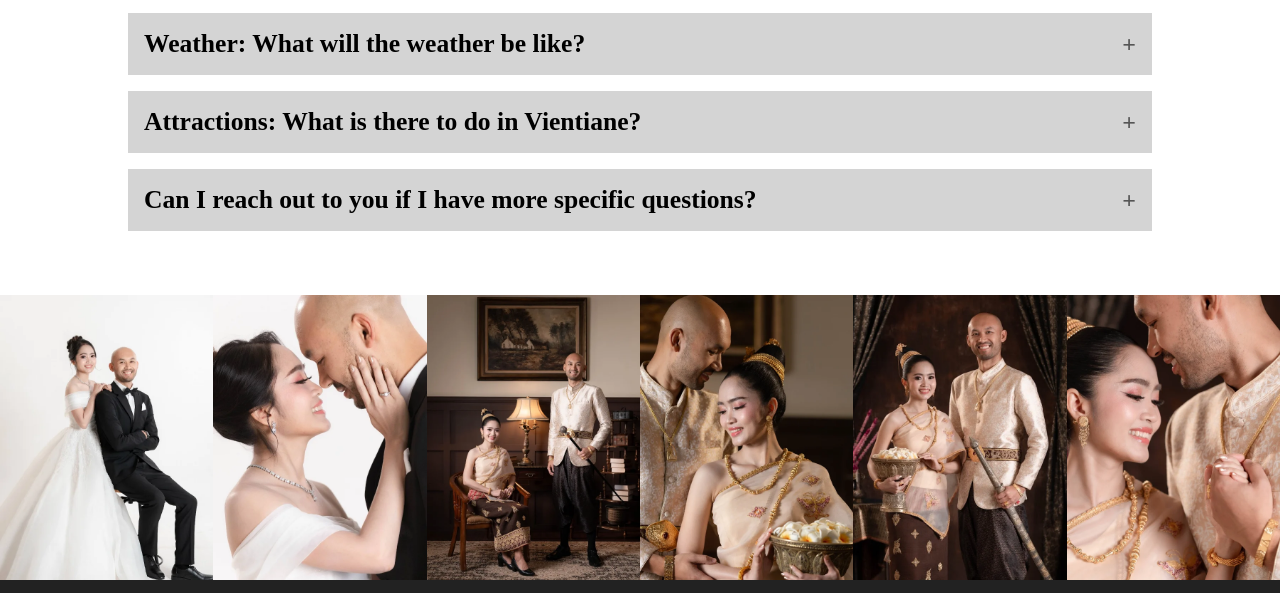
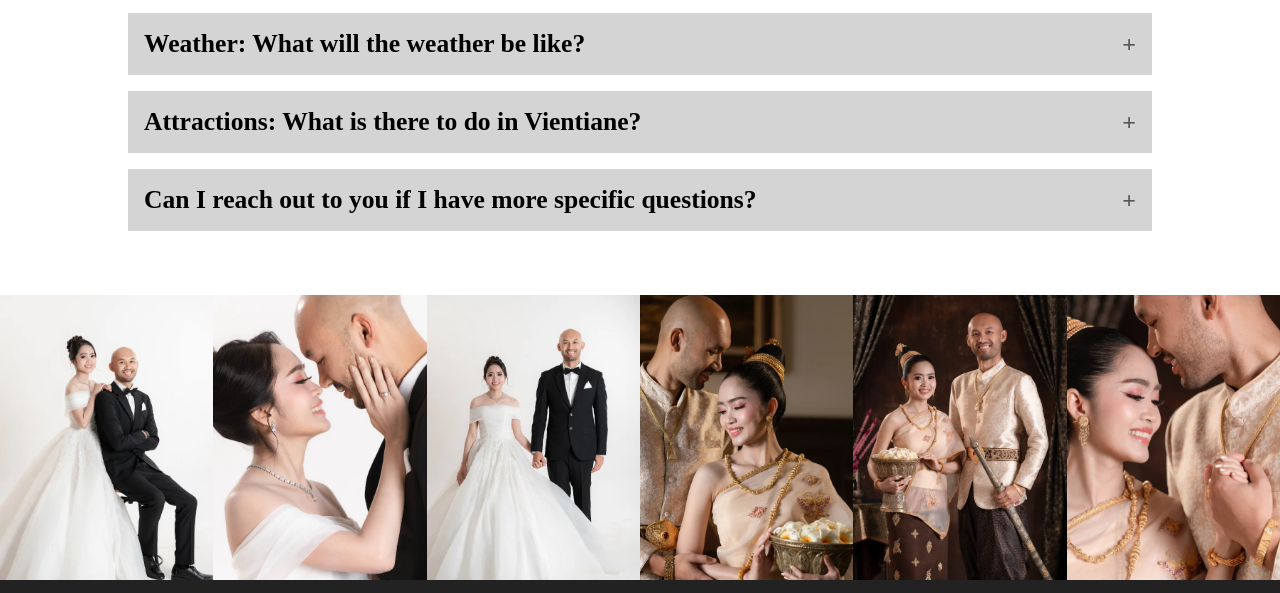
Before and after one commit to laoswedding/chris-nott, a plain HTML site: page index.html in a window 1280 px wide. Shown: the part 7777-8370 px from the top of the page. Drawn offline with Linux system fonts and the light colour scheme; a web font is replaced by a local one.

Commit message:
add third 7

```diff
--- a/index.html
+++ b/index.html
@@ -505,7 +505,7 @@
         <div class="third-container">
             <img src="third-1.webp" alt="" class="third">
             <img src="third-4.webp" alt="" class="third">
-            <img src="third-2.webp" alt="" class="third">
+            <img src="third-7.webp" alt="" class="third">
         </div>
         <div class="third-container">
             <img src="third-5.webp" alt="" class="third">
```
Also changed, not shown: third-7.webp (added).
